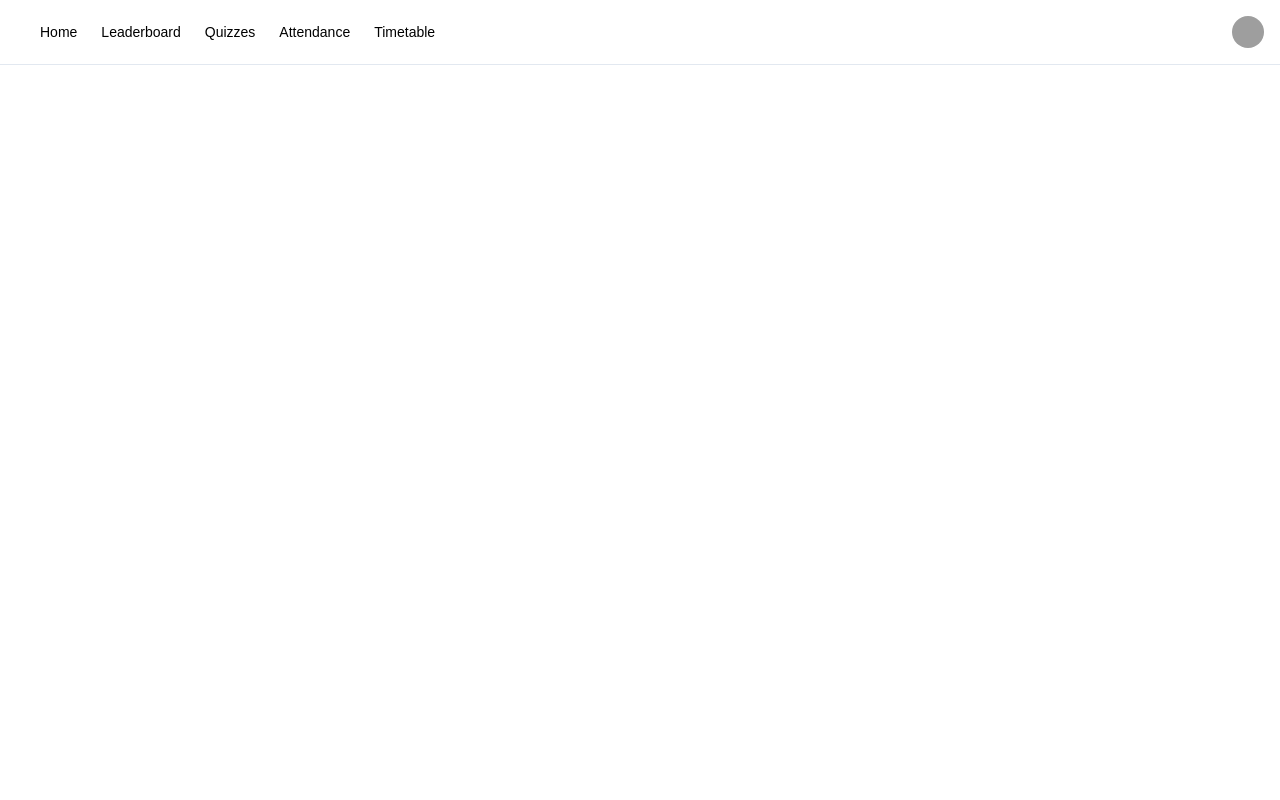
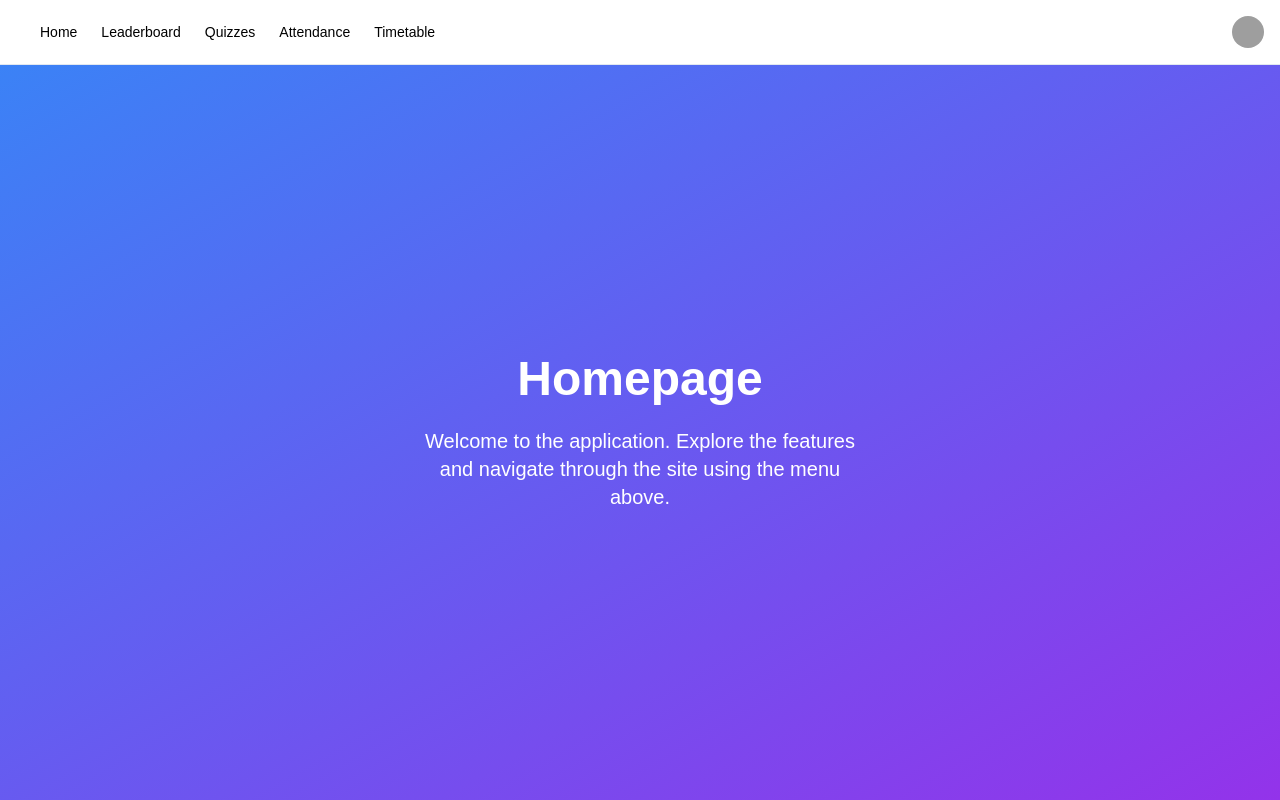
Before and after one commit to richiezbui/RMIT-Hackathon-Rhinos, a Next.js app: page / in a window 1280 px wide. Built offline with nearby package versions, Linux system fonts and the light colour scheme; grey boxes are pictures that could not be loaded.

Commit message:
Add something to the homepage

```diff
--- a/src/app/page.tsx
+++ b/src/app/page.tsx
@@ -58,8 +58,10 @@
 import { UserNav } from "@/components/ui/user-nav";
 import { MainNav } from "@/components/ui/main-nav";
 
-export default function Header() {
+export default function HomePage() {
   return (
+    <div className="min-h-screen flex flex-col">
+      {/* Header Component */}
       <header>
             <div className="border-b">
                 <div className="flex h-16 items-center px-4">
@@ -70,5 +72,14 @@ export default function Header() {
                 </div>
             </div>
       </header>
+
+      <main className="flex flex-col items-center justify-center flex-grow text-xl bg-gradient-to-br from-blue-500 to-purple-600 p-10">
+        <h1 className="text-5xl font-bold text-white mb-6">Homepage</h1>
+        <p className="text-white text-center max-w-md">
+          Welcome to the application. Explore the features and navigate through the
+          site using the menu above.
+        </p>
+      </main>
+    </div>
   );
-};
+}
```
Lines whose indentation alone changed are shown as unchanged.
